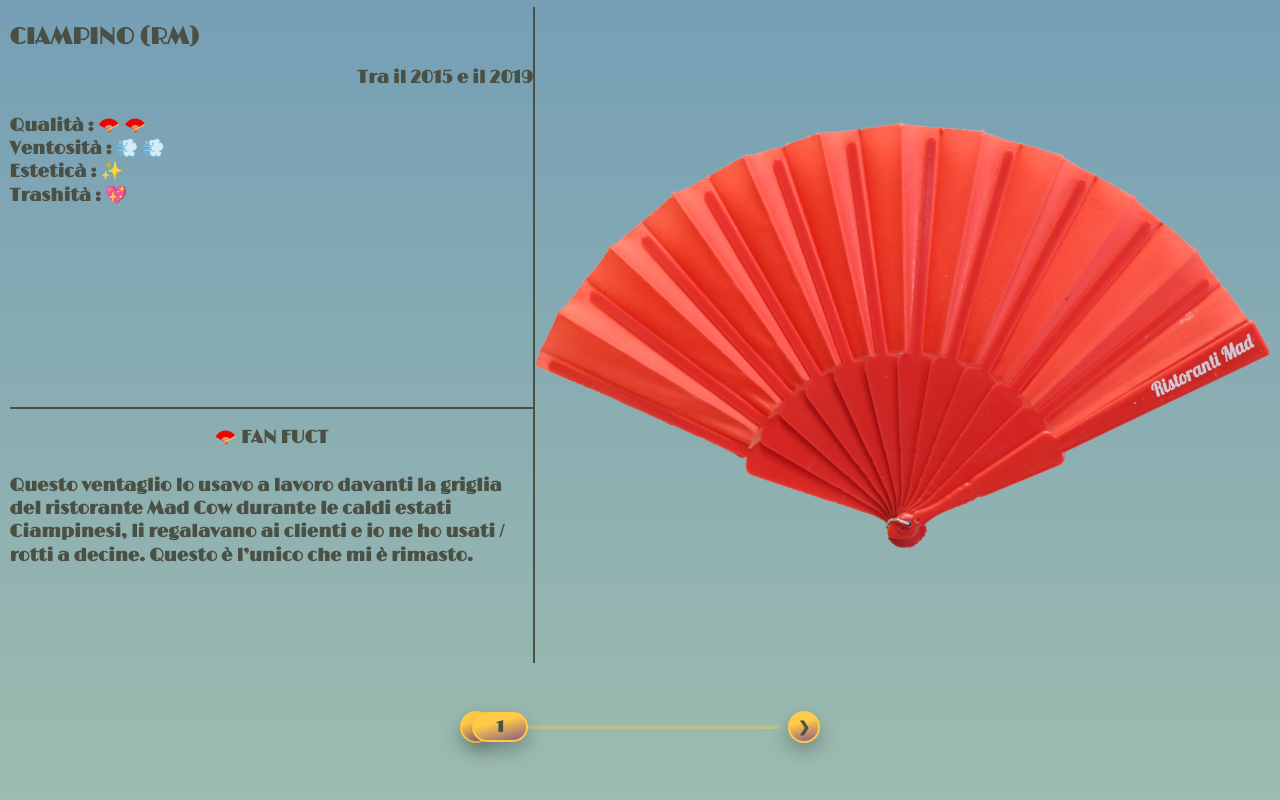
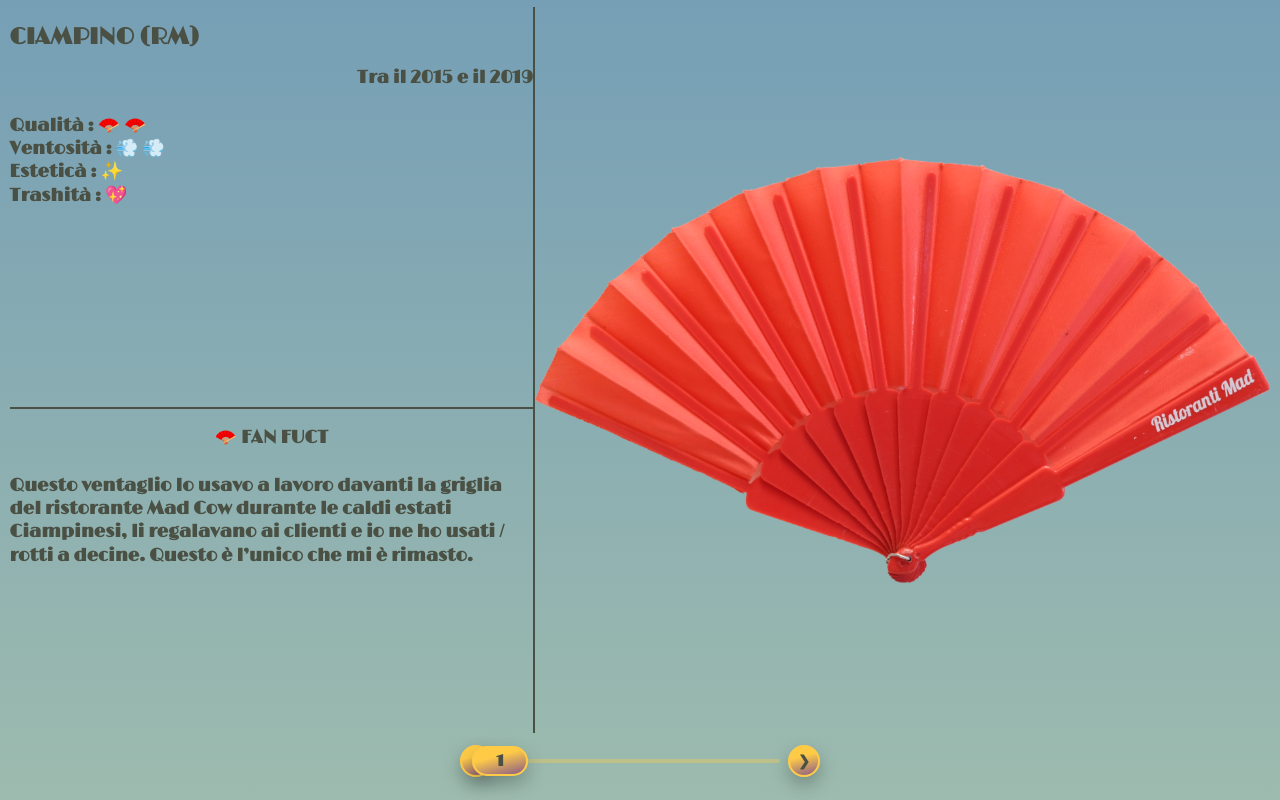
Before and after one commit to gabb096/SitoVentagli, a plain HTML site: page slideShow.html in a window 1280 px wide. Drawn offline with nearby package versions, Linux system fonts and the light colour scheme.

Commit message:
slider con posizione fissa in landscape

```diff
--- a/style.css
+++ b/style.css
@@ -304,9 +304,9 @@ h4 {
 
 @media (orientation: landscape) {
     .container {
-                grid-template-columns: minmax(0, 1fr) minmax(0, 1.4fr);
-                /* make the first row exactly half the viewport height so the top of .fanfuct starts at 50vh */
-                grid-template-rows: 50vh auto auto;
+        grid-template-columns: minmax(0, 1fr) minmax(0, 1.4fr);
+        /* fixed bottom row for the slider: keeps it aligned at the bottom even when fanFuct text grows */
+        grid-template-rows: 50vh minmax(0, 1fr) 56px;
         grid-template-areas:
         "a c"
         "b c"
@@ -328,7 +328,7 @@ h4 {
         height: auto;
         /* ensure only this box scrolls when content is long */
         overflow-y: auto;
-        max-height: calc(100vh - 50vh - 1rem);
+        max-height: calc(100vh - 50vh - 56px - 1rem);
       }
       .photo {
         grid-row: 1 / 3;
@@ -340,6 +340,8 @@ h4 {
         margin-top: 0;
         padding-top: 0.2rem;
         padding-bottom: 0;
+        height: 56px;
+        align-self: end;
     }
     .sliderControl {
         width: min(280px, 70vw);
```
